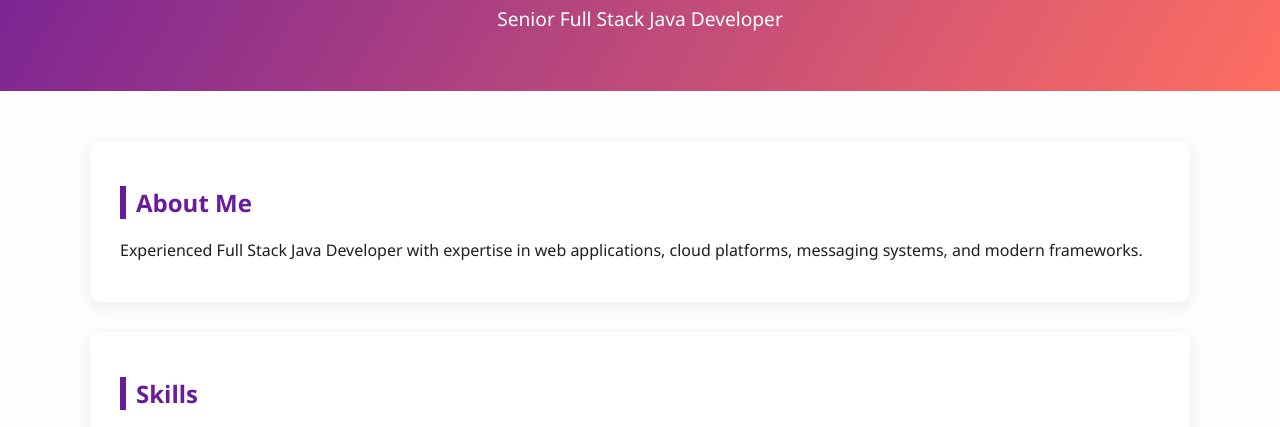
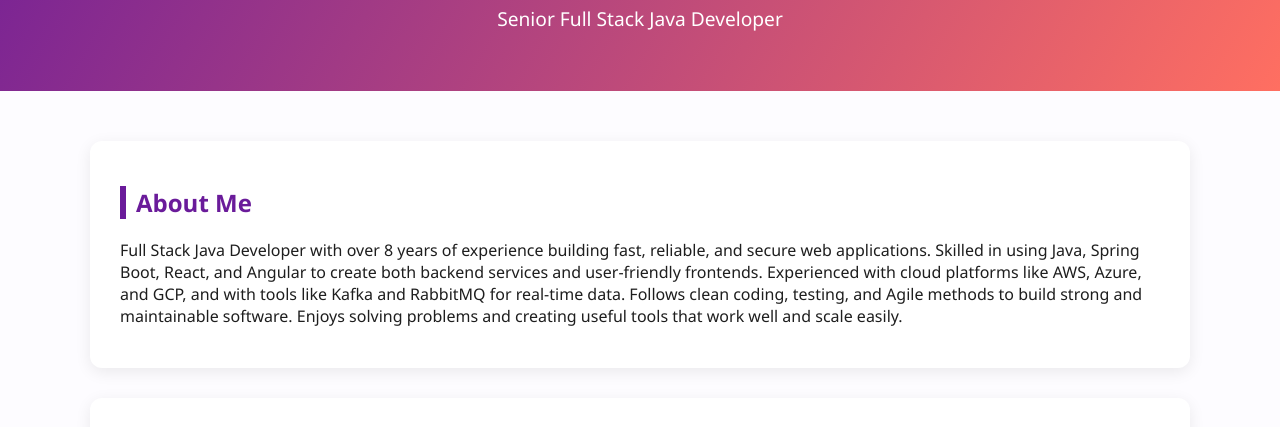
Before and after one commit to Navya-Polsani/portfolio, a plain HTML site: page index.html in a window 1280 px wide. Shown: the part 324-751 px from the top of the page. Drawn offline with Linux system fonts and the light colour scheme.

Commit message:
index.html

```diff
--- a/index.html
+++ b/index.html
@@ -44,7 +44,7 @@
     <p>Senior Full Stack Java Developer</p>
   </header>
   <main>
-    <section><h2>About Me</h2><p>Experienced Full Stack Java Developer with expertise in web applications, cloud platforms, messaging systems, and modern frameworks.</p></section>
+    <section><h2>About Me</h2><p>Full Stack Java Developer with over 8 years of experience building fast, reliable, and secure web applications. Skilled in using Java, Spring Boot, React, and Angular to create both backend services and user-friendly frontends. Experienced with cloud platforms like AWS, Azure, and GCP, and with tools like Kafka and RabbitMQ for real-time data. Follows clean coding, testing, and Agile methods to build strong and maintainable software. Enjoys solving problems and creating useful tools that work well and scale easily.</p></section>
     <section><h2>Skills</h2><div class="skills-grid">
       <div class="skill-block">Java 8</div><div class="skill-block">Java 11</div><div class="skill-block">Java 17</div>
       <div class="skill-block">J2EE</div><div class="skill-block">C</div><div class="skill-block">C++</div>
```
